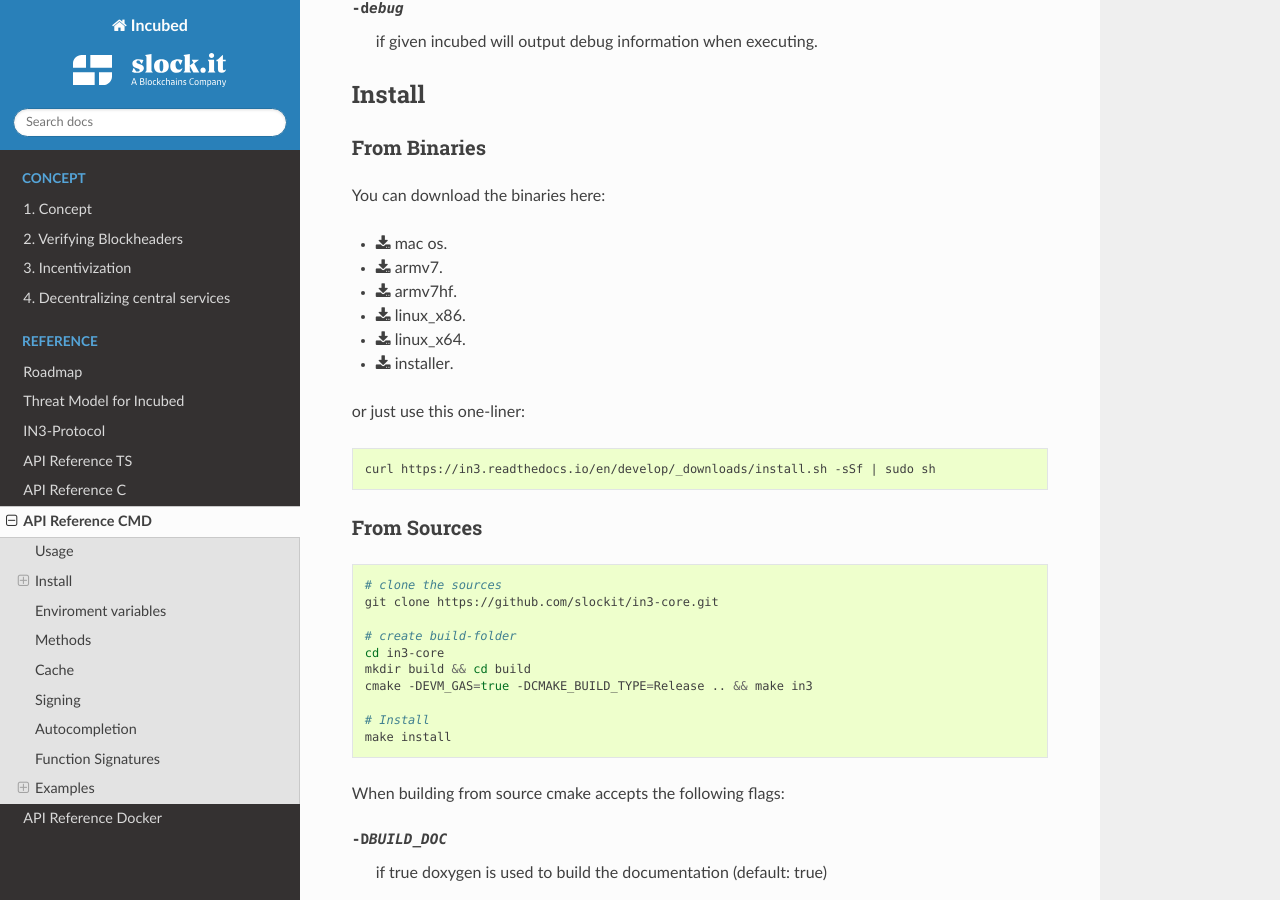
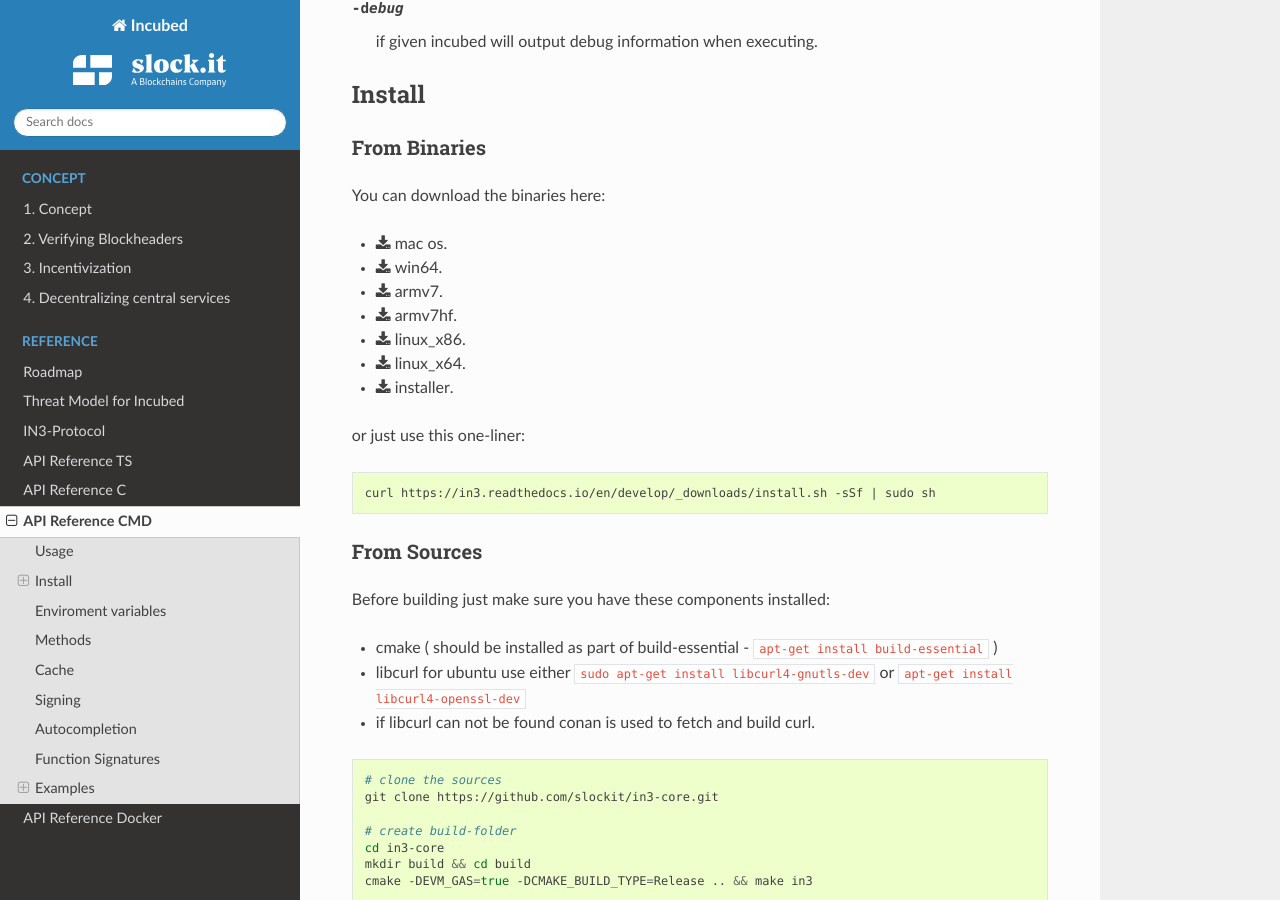
Before and after one commit to blockchainsllc/in3-docs, a Sphinx documentation site: the page built from docs/api-cmd.rst, in a window 1280 px wide and 900 px high, scrolled down 1634 px. Built offline with Sphinx 7.4.7 and the Read the Docs theme 2.0.0, drawn with Linux system fonts in a browser that asks for light colours; pages that are not in the unit, such as notebooks, are missing from menus.

Commit message:
added windows

```diff
--- a/docs/api-cmd.rst
+++ b/docs/api-cmd.rst
@@ -52,6 +52,7 @@
 You can download the binaries here:
 
 - :download:`mac os <downloads/in3_osx>`.
+- :download:`win64 <downloads/in3.exe>`.
 - :download:`armv7 <downloads/in3_armv7>`.
 - :download:`armv7hf <downloads/in3_armv7hf>`.
 - :download:`linux_x86 <downloads/in3_x86>`.
@@ -66,6 +67,13 @@
 
 From Sources
 ************
+
+Before building just make sure you have these components installed:
+
+- cmake ( should be installed as part of build-essential - ``apt-get install build-essential`` )
+- libcurl
+  for ubuntu use either ``sudo apt-get install libcurl4-gnutls-dev`` or ``apt-get install libcurl4-openssl-dev``
+- if libcurl can not be found conan is used to fetch and build curl.
 
 .. code-block:: sh
 
```
Also changed, not shown: 1 other file.
